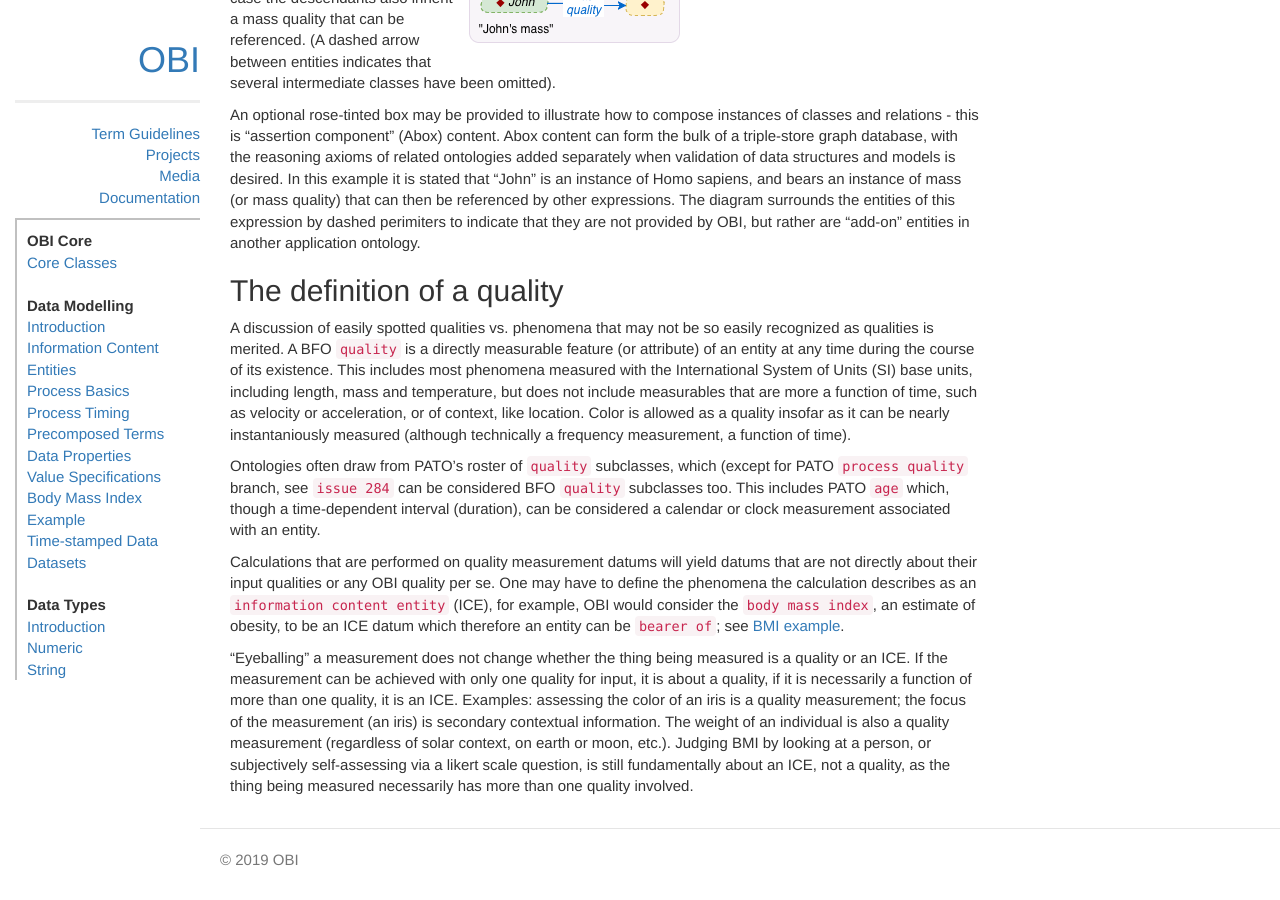
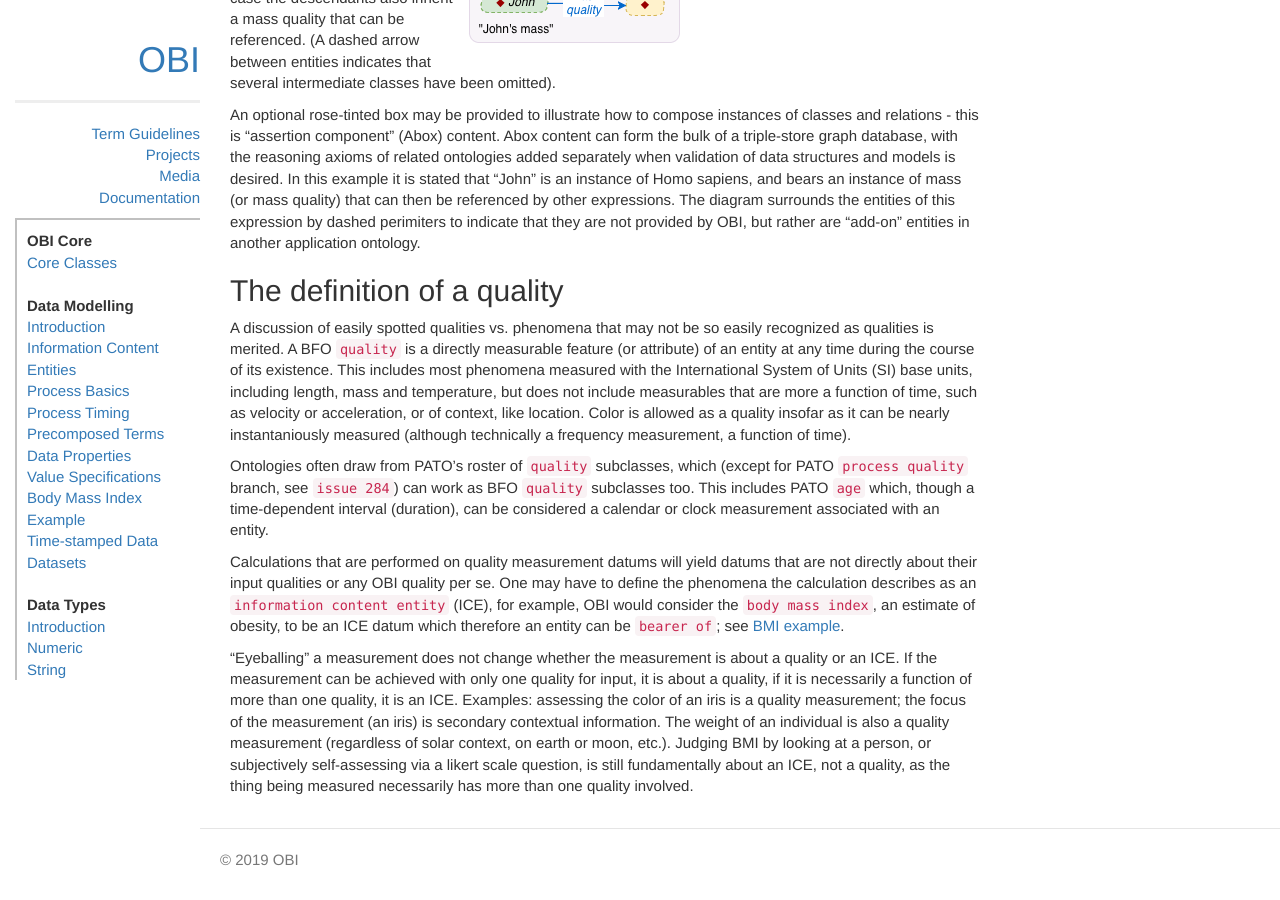
Before and after one commit to obi-ontology/obi-ontology.org, a Jekyll site: the page built from docs/data-intro.md, in a window 1280 px wide and 900 px high, scrolled down 1376 px. Built offline with Jekyll 4.4.1, drawn with Linux system fonts in a browser that asks for light colours.

Commit message:
bmi tweak

```diff
--- a/docs/data-intro.md
+++ b/docs/data-intro.md
@@ -33,8 +33,8 @@ An optional rose-tinted box may be provided to illustrate how to compose instanc
 
 A discussion of easily spotted qualities vs. phenomena that may not be so easily recognized as qualities is merited.  A BFO [`quality`](http://purl.obolibrary.org/obo/BFO_0000019) is a directly measurable feature (or attribute) of an entity at any time during the course of its existence.  This includes most phenomena measured with the International System of Units (SI) base units, including length, mass and temperature, but does not include measurables that are more a function of time, such as velocity or acceleration, or of context, like location.  Color is allowed as a quality insofar as it can be nearly instantaniously measured (although technically a frequency measurement, a function of time).
 
-Ontologies often draw from PATO's roster of [`quality`]() subclasses, which (except for PATO [`process quality`](http://purl.obolibrary.org/obo/PATO_0001236) branch, see [`issue 284`](https://github.com/oborel/obo-relations/pull/284) can be considered BFO `quality` subclasses too.  This includes PATO [`age`](http://purl.obolibrary.org/obo/PATO_0000011) which, though a time-dependent interval (duration), can be considered a calendar or clock measurement associated with an entity.
+Ontologies often draw from PATO's roster of [`quality`]() subclasses, which (except for PATO [`process quality`](http://purl.obolibrary.org/obo/PATO_0001236) branch, see [`issue 284`](https://github.com/oborel/obo-relations/pull/284)) can work as BFO `quality` subclasses too.  This includes PATO [`age`](http://purl.obolibrary.org/obo/PATO_0000011) which, though a time-dependent interval (duration), can be considered a calendar or clock measurement associated with an entity.
 
 Calculations that are performed on quality measurement datums will yield datums that are not directly about their input qualities or any OBI quality per se.  One may have to define the phenomena the calculation describes as an [`information content entity`](/docs/data-ice/) (ICE), for example, OBI would consider the [`body mass index`](http://purl.obolibrary.org/obo/NCIT_C16358), an estimate of obesity, to be an ICE datum which therefore an entity can be `bearer of`; see [BMI example](/docs/data_bmi/).
 
-"Eyeballing" a measurement does not change whether the thing being measured is a quality or an ICE.  If the measurement can be achieved with only one quality for input, it is about a quality, if it is necessarily a function of more than one quality, it is an ICE.  Examples: assessing the color of an iris is a quality measurement; the focus of the measurement (an iris) is secondary contextual information.  The weight of an individual is also a quality measurement (regardless of solar context, on earth or moon, etc.).  Judging BMI by looking at a person, or subjectively self-assessing via a likert scale question, is still fundamentally about an ICE, not a quality, as the thing being measured necessarily has more than one quality involved.
+"Eyeballing" a measurement does not change whether the measurement is about a quality or an ICE.  If the measurement can be achieved with only one quality for input, it is about a quality, if it is necessarily a function of more than one quality, it is an ICE.  Examples: assessing the color of an iris is a quality measurement; the focus of the measurement (an iris) is secondary contextual information.  The weight of an individual is also a quality measurement (regardless of solar context, on earth or moon, etc.).  Judging BMI by looking at a person, or subjectively self-assessing via a likert scale question, is still fundamentally about an ICE, not a quality, as the thing being measured necessarily has more than one quality involved.
```
Also changed, not shown: assets/images/docs/data_john_bmi.png (deleted), assets/images/docs/data_john_bmi_context.png.
